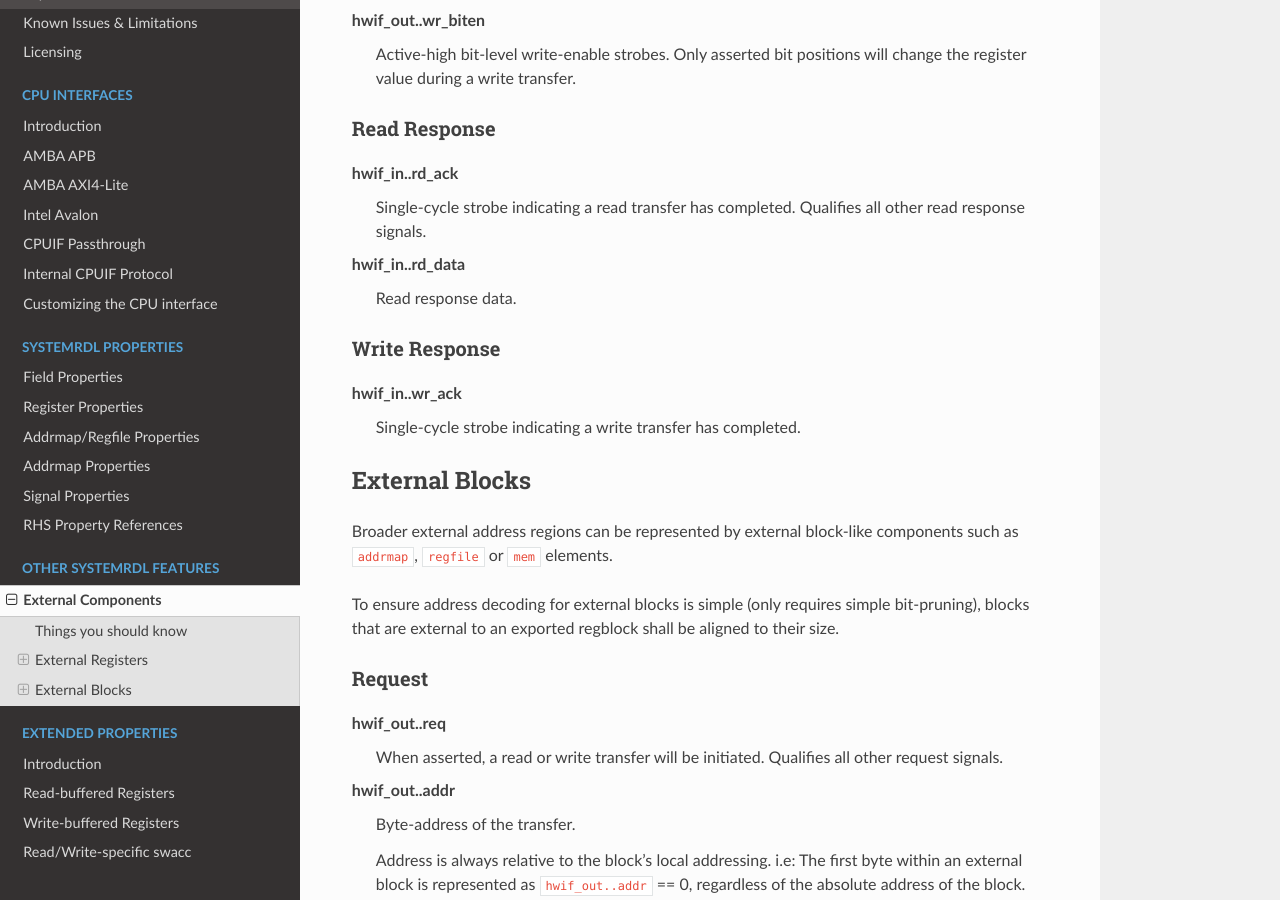
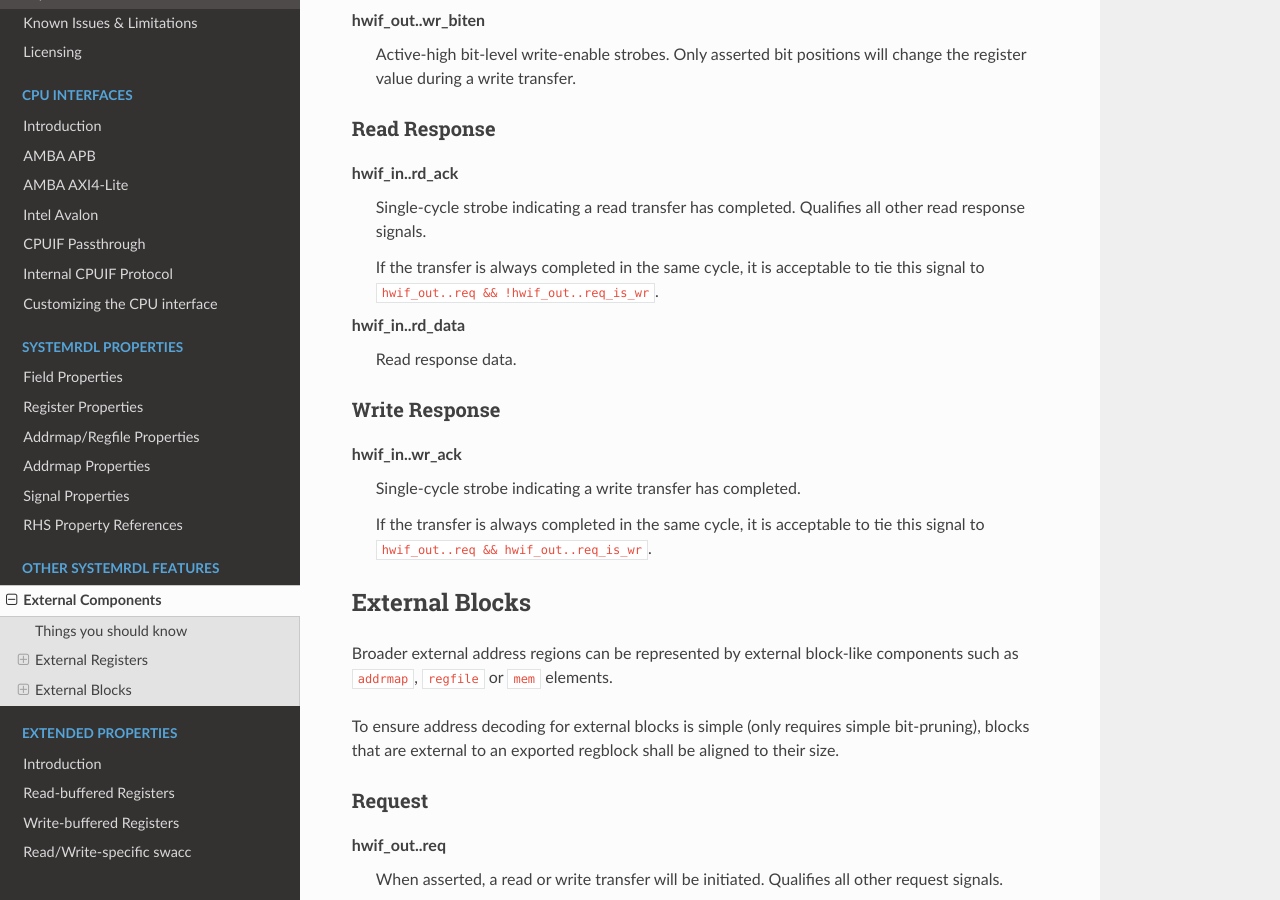
Before and after one commit to SystemRDL/PeakRDL-regblock, a Sphinx documentation site: the page built from docs/rdl_features/external.rst, in a window 1280 px wide and 900 px high, scrolled down 1250 px. Built offline with Sphinx 7.4.7 and the Read the Docs theme 2.0.0, drawn with Linux system fonts in a browser that asks for light colours.

Commit message:
Add assertion for rogue external ack strobes. Clarify recommended external ack tieoff. #57

```diff
--- a/docs/rdl_features/external.rst
+++ b/docs/rdl_features/external.rst
@@ -71,6 +71,9 @@ hwif_in..rd_ack
     Single-cycle strobe indicating a read transfer has completed.
     Qualifies all other read response signals.
 
+    If the transfer is always completed in the same cycle, it is acceptable to
+    tie this signal to ``hwif_out..req && !hwif_out..req_is_wr``.
+
 hwif_in..rd_data
     Read response data.
 
@@ -78,6 +81,9 @@ Write Response
 ^^^^^^^^^^^^^^
 hwif_in..wr_ack
     Single-cycle strobe indicating a write transfer has completed.
+
+    If the transfer is always completed in the same cycle, it is acceptable to
+    tie this signal to ``hwif_out..req && hwif_out..req_is_wr``.
 
 
 
```
Also changed, not shown: 1 other file.
